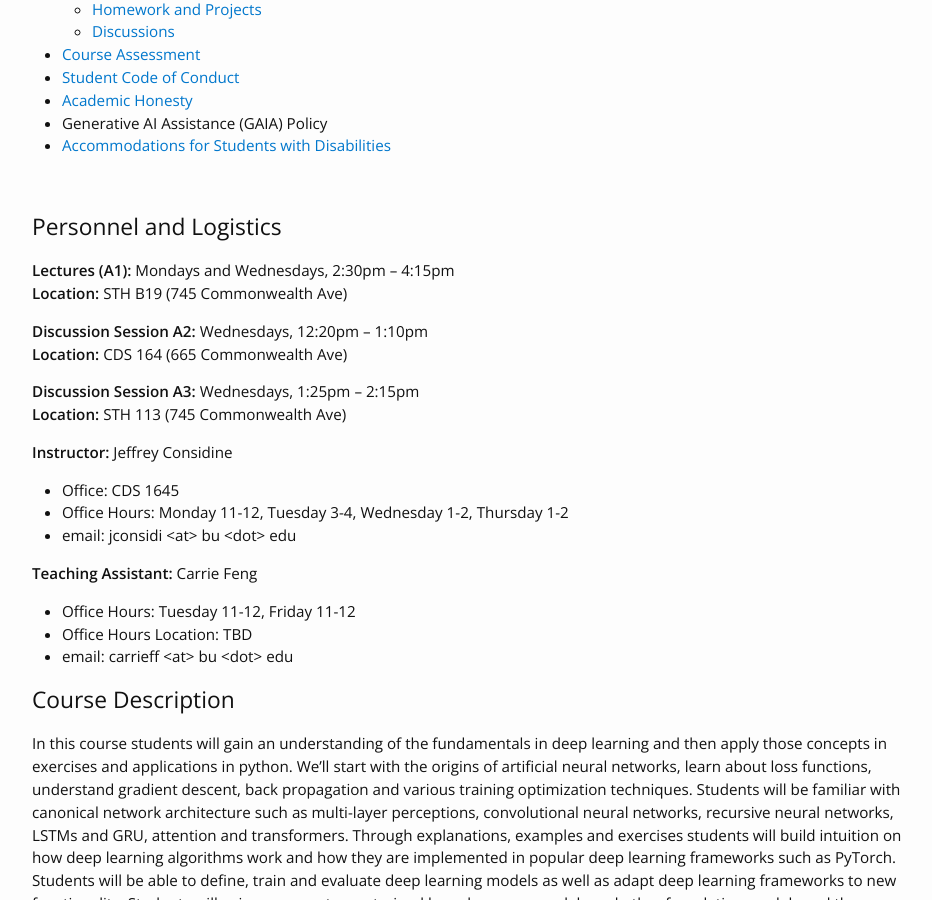
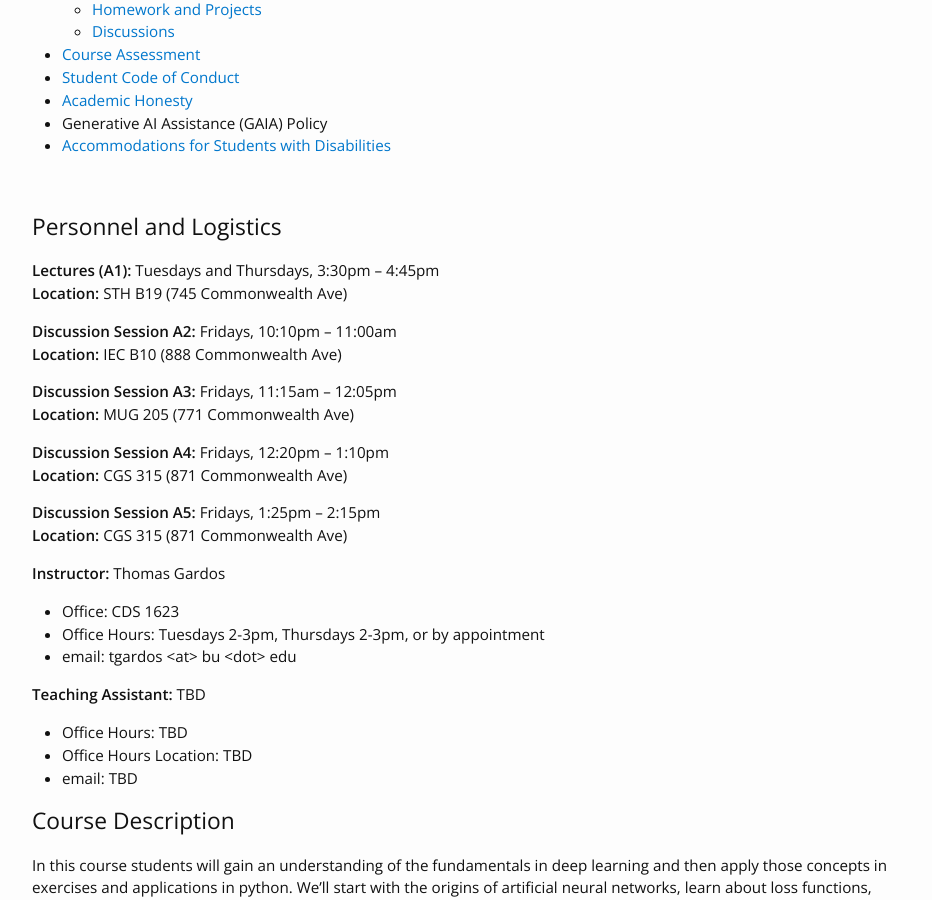
Before and after one commit to DL4DS/sp2026, a Jekyll site: the page built from index.md, in a window 1280 px wide and 900 px high, scrolled down 584 px. Shown: the whole window, without its empty margins (163-1095 px from the left). Built offline with Jekyll 4.4.1, drawn with Linux system fonts in a browser that asks for light colours; nearby versions of some CDN libraries; some of the changed text lies outside the part shown.

Commit message:
Update course schedule and personnel details for Spring 2026, including new lecture and discussion times, instructor information, and teaching assistant assignments.

```diff
--- a/_data/previous_offering.yml
+++ b/_data/previous_offering.yml
@@ -1,5 +1,8 @@
 # Uncomment the below when there are previous offerings of this course.
 offerings:
+  - title: Fall 2025
+    url: https://dl4ds.github.io/fa2025/
+
   - title: Spring 2025
     url: https://dl4ds.github.io/sp2025/
 
--- a/index.md
+++ b/index.md
@@ -9,25 +9,30 @@ layout: home
 
 ## Personnel and Logistics
 
-**Lectures (A1):** Mondays and Wednesdays, 2:30pm -- 4:15pm<br>
+**Lectures (A1):** Tuesdays and Thursdays, 3:30pm -- 4:45pm<br>
 **Location:** STH B19 (745 Commonwealth Ave)
 
-**Discussion Session A2:** Wednesdays, 12:20pm -- 1:10pm<br>
-**Location:** CDS 164 (665 Commonwealth Ave)
+**Discussion Session A2:** Fridays, 10:10pm -- 11:00am<br>
+**Location:** IEC B10 (888 Commonwealth Ave)
 
-**Discussion Session A3:** Wednesdays, 1:25pm -- 2:15pm<br>
-**Location:** STH 113 (745 Commonwealth Ave)
+**Discussion Session A3:** Fridays, 11:15am -- 12:05pm<br>
+**Location:** MUG 205 (771 Commonwealth Ave)
 
+**Discussion Session A4:** Fridays, 12:20pm -- 1:10pm<br>
+**Location:** CGS 315 (871 Commonwealth Ave)
 
-**Instructor:** Jeffrey Considine
-* Office: CDS 1645
-* Office Hours: Monday 11-12, Tuesday 3-4, Wednesday 1-2, Thursday 1-2
-* email: jconsidi \<at\> bu \<dot\> edu
+**Discussion Session A5:** Fridays, 1:25pm -- 2:15pm<br>
+**Location:** CGS 315 (871 Commonwealth Ave)
 
-**Teaching Assistant:** Carrie Feng
-* Office Hours: Tuesday 11-12, Friday 11-12
+**Instructor:** Thomas Gardos
+* Office: CDS 1623
+* Office Hours: Tuesdays 2-3pm, Thursdays 2-3pm, or by appointment
+* email: tgardos \<at\> bu \<dot\> edu
+
+**Teaching Assistant:** TBD
+* Office Hours: TBD
 * Office Hours Location: TBD
-* email: carrieff \<at\> bu \<dot\> edu
+* email: TBD
 
 ## Course Description
 
```
Also changed, not shown: _data/people.yml (+16 -6 lines).
